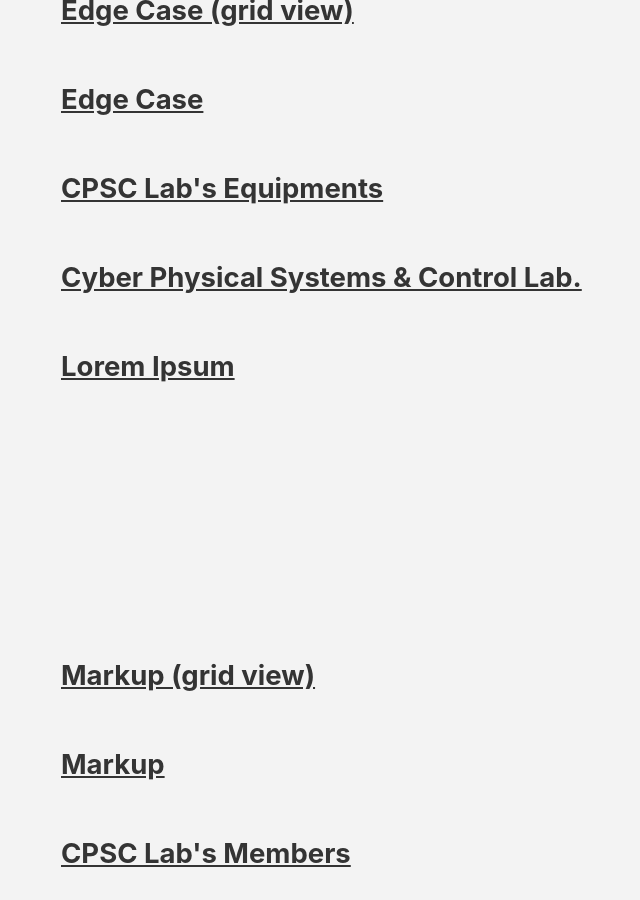
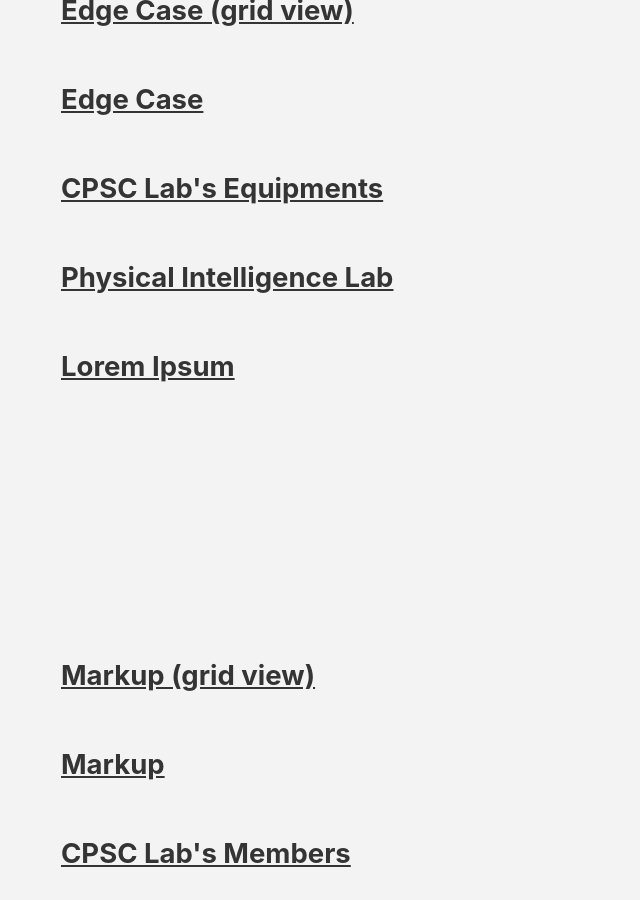
Before and after one commit to CPSC-LAB/CPSC-LAB.github.io, a Jekyll site: the page built from _pages/sitemap.md, in a window 1280 px wide and 900 px high, scrolled down 1071 px. Shown: the whole window, without its empty margins (261-901 px from the left). Built offline with Jekyll 4.4.1, drawn with Linux system fonts in a browser that asks for light colours; cached includes are drawn as plain includes.

Commit message:
Update index.html

```diff
--- a/index.html
+++ b/index.html
@@ -1,5 +1,5 @@
 ---
-title : 'Cyber Physical Systems & Control Lab.'
+title : 'Physical Intelligence Lab'
 layout: splash
 date: 2021-08-12T11:48:41-04:00
 header:
@@ -12,7 +12,7 @@ header:
   caption: "삼성 창조 캠퍼스"
 excerpt: "<br><br><br><br><br><br><br><br><br>"
 intro:
-  - excerpt: "<span style='font-size: 35px'><b>CPSC Lab의 실험환경과 연구소개"
+  - excerpt: "<span style='font-size: 35px'><b>PI Lab의 실험환경과 연구소개"
 feature_row:
   - image_path: /assets/images/ETRI2021.gif
     image_caption: "2021"
```
